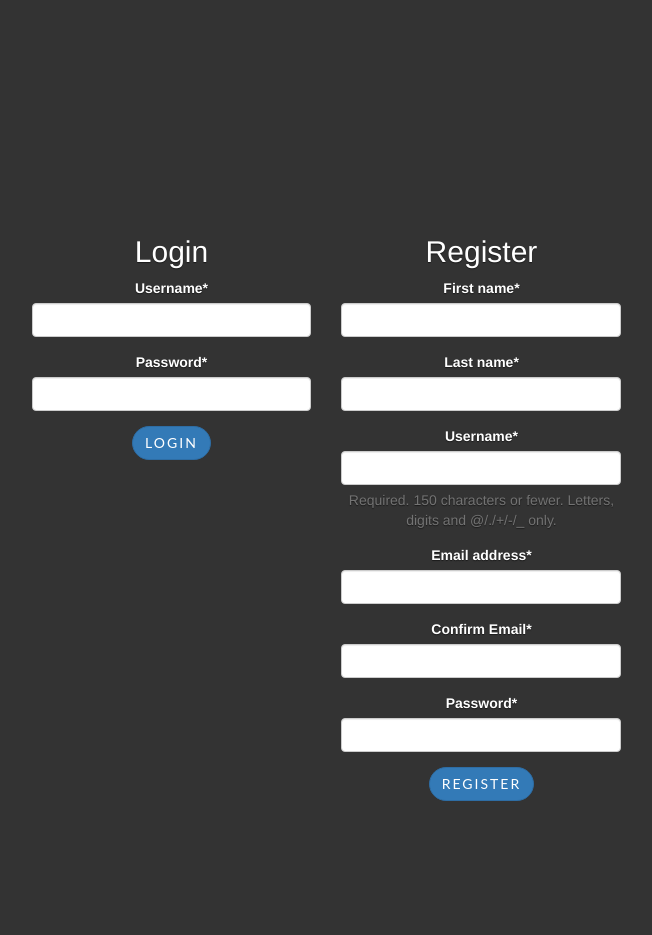
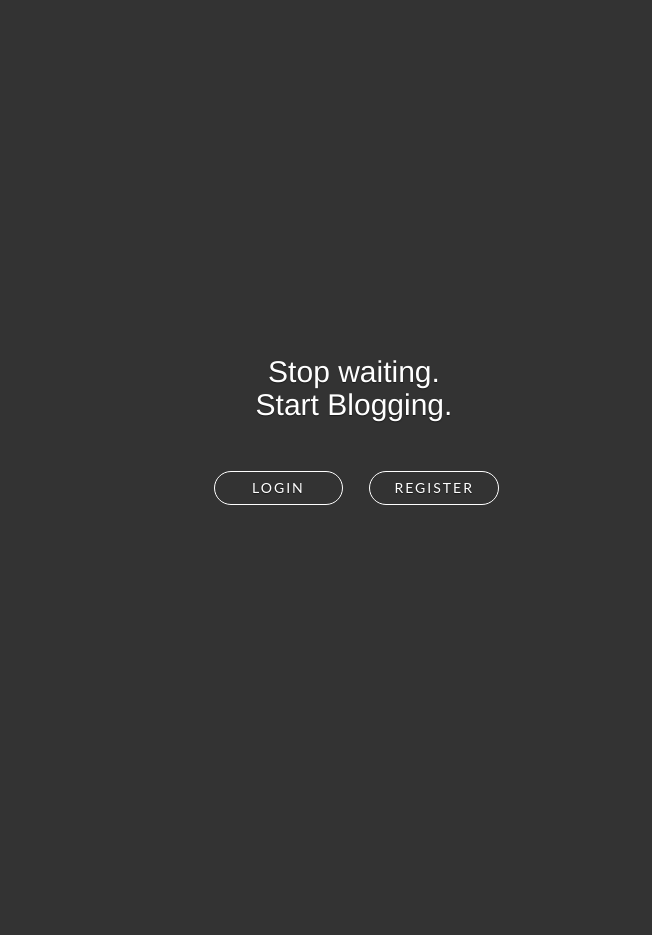
Before and after one commit to TejasBhitle/ProBlogger, a Django app: page / in a window 1320 px wide. Shown: the part 1251-2186 px from the top of the page, without its empty margins (351-1003 px from the left). After the commit the page ends 1756 px from the top, so only its background shows below. Run offline with Django 3.2, Linux system fonts and the light colour scheme; parts of the project's set-up code (start-up, migrations or seed data) failed here and were passed over; some libraries are stand-ins or nearby versions.

Commit message:
tons of fixes

```diff
--- a/src/accounts/urls.py
+++ b/src/accounts/urls.py
@@ -3,11 +3,12 @@ from django.conf.urls import url
 from .views import (login_view,
                     logout_view,
                     register_view,
-                    auth_view)
+                    # auth_view
+                    )
 
 urlpatterns = [
     url(r'^login/', login_view),
     url(r'^logout/', logout_view),
     url(r'^register/', register_view),
-    url(r'^auth/', auth_view)
+    # url(r'^auth/', auth_view)
 ]
--- a/src/accounts/views.py
+++ b/src/accounts/views.py
@@ -18,7 +18,7 @@ def login_view(request):
         login(request, user)
         if next_var:
             return redirect(next_var)
-        return redirect("/")
+        return redirect("/posts/")
 
     context = {
         "form": form,
@@ -39,7 +39,7 @@ def register_view(request):
         login(request, new_user)
         if next_var:
             return redirect(next_var)
-        return redirect("/")
+        return redirect("/posts/")
 
     context = {
         "form": form,
@@ -47,7 +47,7 @@ def register_view(request):
     }
     return render(request, "user_form.html", context)
 
-
+'''
 def auth_view(request):
     form1 = UserLoginForm(request.POST or None)
     form2 = UserRegisterForm(request.POST or None)
@@ -57,6 +57,7 @@ def auth_view(request):
         "title": "Auth View",
     }
     return render(request, "index.html", context)
+'''
 
 
 def logout_view(request):
--- a/src/blog_project/urls.py
+++ b/src/blog_project/urls.py
@@ -22,11 +22,11 @@ from django.conf.urls.static import static
 
 from .views import home
 # from posts.views import post_list
-from accounts.views import auth_view
+# from accounts.views import auth_view
 
 urlpatterns = [
-    #url(r'^$', home),
-    url(r'^$', auth_view, name='list'),
+    url(r'^$', home),
+    # url(r'^$', auth_view),
     url(r'^admin/', admin.site.urls),
     url(r'^posts/', include("posts.urls", namespace="posts")),
     url(r'^user/', include("accounts.urls", namespace="accounts"))
--- a/src/blog_project/views.py
+++ b/src/blog_project/views.py
@@ -2,5 +2,7 @@ from django.shortcuts import render
 
 
 def home(request):
-    context = {}
-    return render(request, "index1.html", context)
+    context = {
+        "title": "Home"
+    }
+    return render(request, "index.html", context)
--- a/src/static/css/base.css
+++ b/src/static/css/base.css
@@ -190,7 +190,7 @@ header .header-content .header-content-inner h1 {
   font-size: 11px;
 }
 
-.wmd-wmd-panel{
+.wmd-panel{
     margin-right: 0px !important;
     margin-left: 0px !important;
 }
--- a/src/templates/index.html
+++ b/src/templates/index.html
@@ -115,8 +115,27 @@
 
     </section>
 
-    <section id="signup" class="col-md-9">
-        <div class="container">
+    <section id="signup" class="col-md-12" style="padding:120px">
+        <div class="container" style="padding:120px">
+            <div class="row">
+                <div class="col-lg-12 text-center">
+                    <div class="section-heading">
+                        <h2>Stop waiting.<br>Start Blogging.</h2>
+                    </div>
+                </div>
+            </div>
+            <br><br>
+            <div class="col-md-2 col-sm-offset-4">
+                <a class="btn btn-outline" href="/user/login">
+                    &emsp;&emsp;Login&emsp;&emsp;
+                </a>
+            </div>
+            <div class="col-md-2">
+                <a class="btn btn-outline" href="/user/register">
+                    &emsp;Register&emsp;
+                </a>
+            </div>
+            <!--
             <div class="row" style="padding:120px">
                 <div class="col-md-4 col-sm-offset-3">
 
@@ -135,8 +154,7 @@
                     <input type='submit' class='btn btn-primary' value='Register' />
                 </form>
             </div>
-            </div>
-        </div>
+            -->
     </section>
 
 {% endblock content %}
```
Also changed, not shown: src/templates/post_form.html (+9 -4 lines), src/templates/user_form.html (+13 -5 lines), src/db.sqlite3, 1 other file. Lines whose indentation alone changed are shown as unchanged.
